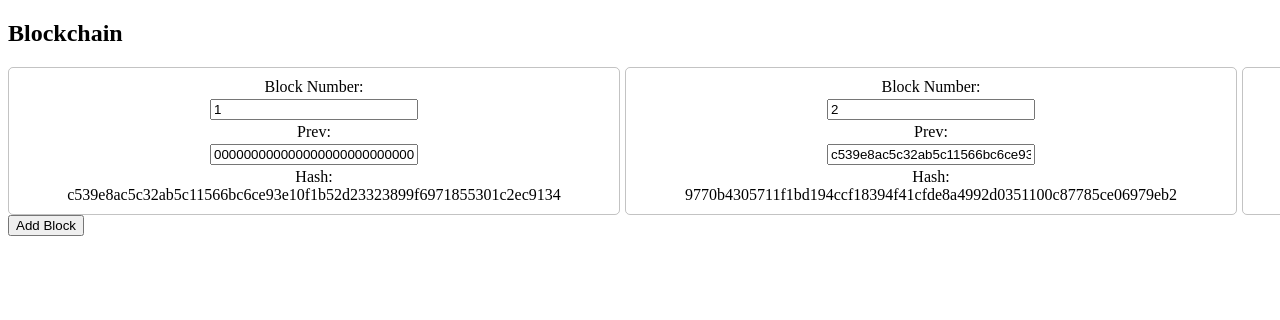
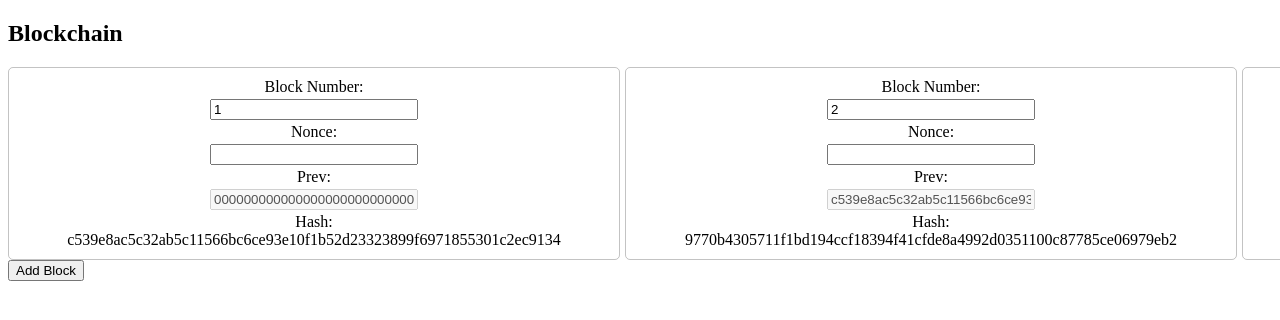
Before and after one commit to Gherrer1/blockchain-demo-clone, a React app: page / in a window 1280 px wide. Shown: the top 320 px of the page. Built offline with nearby package versions, Linux system fonts and the light colour scheme.

Commit message:
<Block />'s nonce input is now a controlled component upon whose change leads to a new hash for itself and all subsequent blocks

```diff
--- a/src/Components/Block.js
+++ b/src/Components/Block.js
@@ -8,8 +8,10 @@ export function Block({ block, dispatch, index }) {
 		<div className="block">
 			Block Number:
 			<input type="text" className="blockNum" value={block.blockNum} onChange={e => dispatch(changeBlock(index, 'blockNum', e.target.value))} />
+			Nonce:
+			<input type="text" className="nonce" value={block.nonce} onChange={e => dispatch(changeBlock(index, 'nonce', e.target.value))} />
 			Prev:
-			<input type="text" className="prev" value={block.prev} onChange={e => dispatch(changeBlock(index, 'prev', e.target.value))} />
+			<input disabled type="text" className="prev" defaultValue={block.prev} />
 			Hash:
 			<div className="hash">{block.hash}</div>
 		</div>
```
Also changed, not shown: 1 other file (tests, documents, lock files or other folders).
